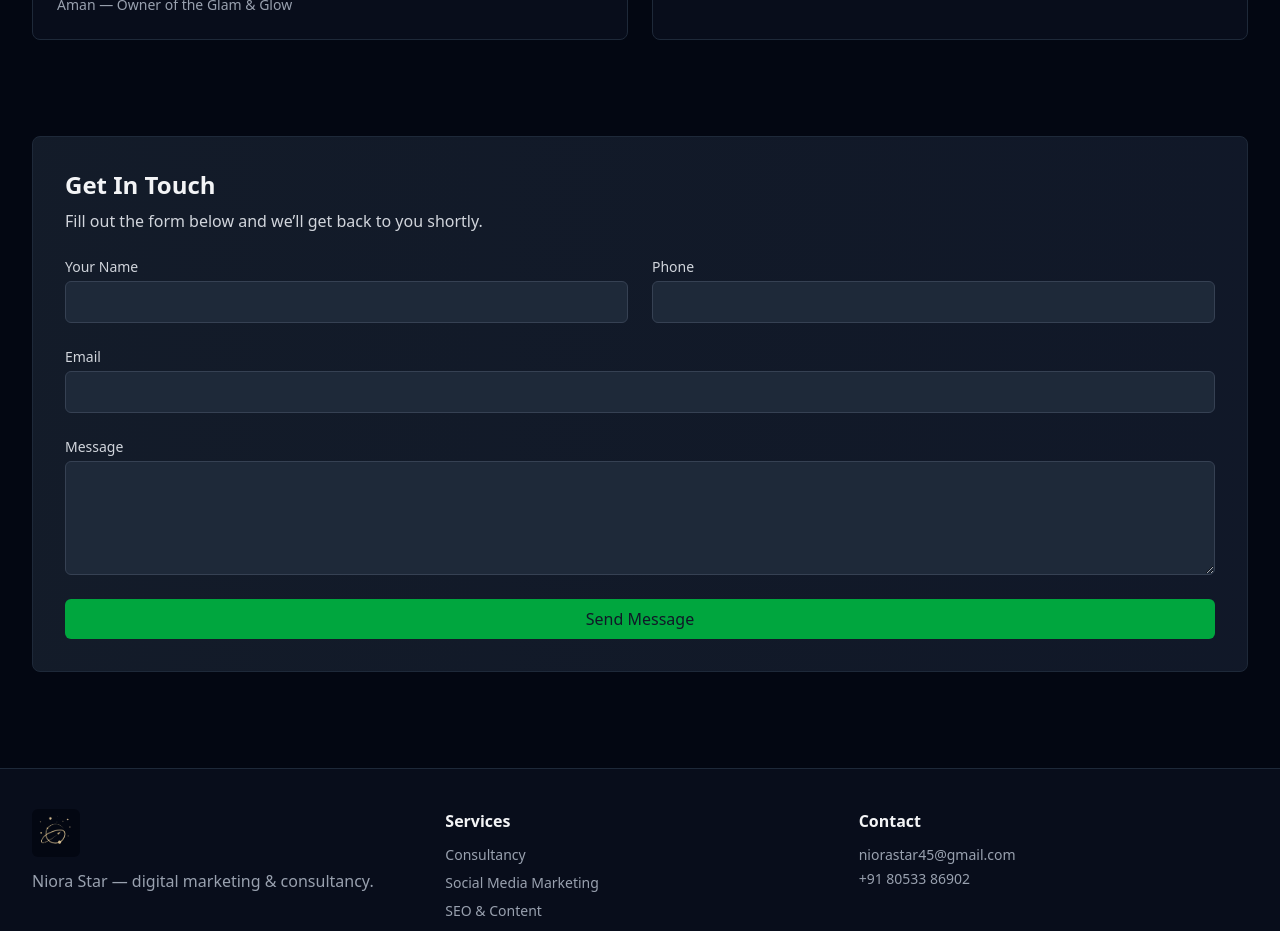
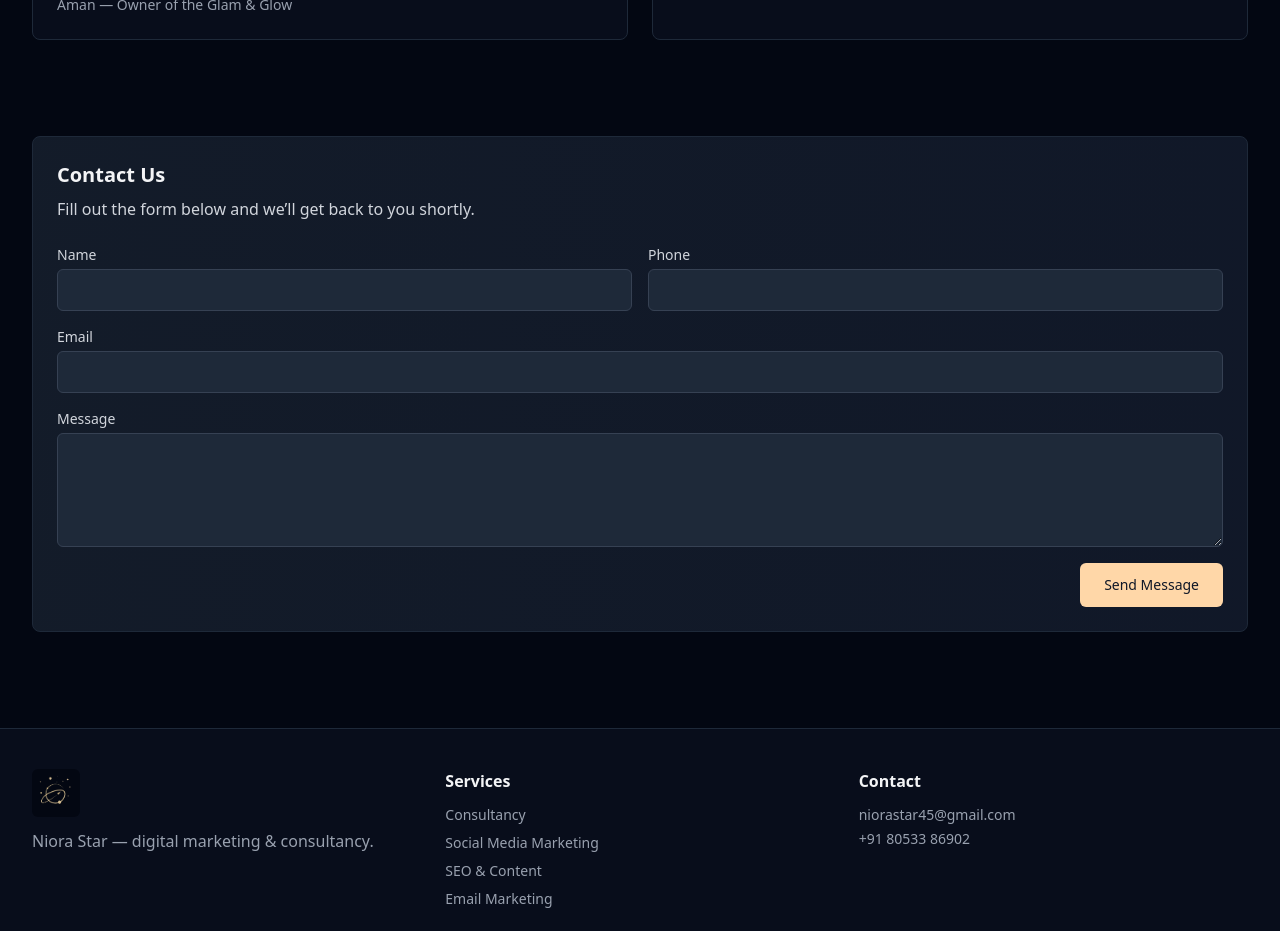
Before and after one commit to UMDhodi/niorastart, a Next.js app: page / in a window 1280 px wide. Shown: the part 2900-3831 px from the top of the page. Built offline with nearby package versions, Linux system fonts and the light colour scheme.

Commit message:
modification

```diff
--- a/src/app/components/sections/ContactSection.tsx
+++ b/src/app/components/sections/ContactSection.tsx
@@ -1,25 +1,26 @@
 export default function ContactSection() {
   return (
     <section id="contact" className="mx-auto max-w-7xl px-4 sm:px-6 lg:px-8 py-12">
-      <div className="rounded-lg border border-gray-800 bg-gradient-to-r from-gray-800/60 to-gray-900 p-8">
-        <h3 className="text-2xl font-semibold">Get In Touch</h3>
-        <p className="text-gray-300 mt-2">
-          Fill out the form below and we’ll get back to you shortly.
-        </p>
+      <div className="rounded-lg border border-gray-800 bg-gradient-to-r from-gray-800/60 to-gray-900 p-6">
+        <h3 className="text-xl font-semibold">Contact Us</h3>
+        <p className="text-gray-300 mt-2">Fill out the form below and we’ll get back to you shortly.</p>
 
         <form
           name="contact"
           method="POST"
           data-netlify="true"
-          className="mt-6 grid grid-cols-1 gap-6 sm:grid-cols-2"
+          netlify-honeypot="bot-field"
+          className="mt-6 grid grid-cols-1 sm:grid-cols-2 gap-4"
         >
-          {/* required for Netlify */}
+          {/* Required hidden input for Netlify */}
           <input type="hidden" name="form-name" value="contact" />
 
+          {/* Honeypot for spam protection */}
+          <input type="hidden" name="bot-field" />
+
+          {/* Name */}
           <div>
-            <label className="block text-sm font-medium text-gray-300">
-              Your Name
-            </label>
+            <label className="block text-sm font-medium text-gray-300">Name</label>
             <input
               type="text"
               name="name"
@@ -28,10 +29,9 @@ export default function ContactSection() {
             />
           </div>
 
+          {/* Phone */}
           <div>
-            <label className="block text-sm font-medium text-gray-300">
-              Phone
-            </label>
+            <label className="block text-sm font-medium text-gray-300">Phone</label>
             <input
               type="tel"
               name="phone"
@@ -39,10 +39,9 @@ export default function ContactSection() {
             />
           </div>
 
+          {/* Email */}
           <div className="sm:col-span-2">
-            <label className="block text-sm font-medium text-gray-300">
-              Email
-            </label>
+            <label className="block text-sm font-medium text-gray-300">Email</label>
             <input
               type="email"
               name="email"
@@ -51,10 +50,9 @@ export default function ContactSection() {
             />
           </div>
 
+          {/* Message */}
           <div className="sm:col-span-2">
-            <label className="block text-sm font-medium text-gray-300">
-              Message
-            </label>
+            <label className="block text-sm font-medium text-gray-300">Message</label>
             <textarea
               name="message"
               rows={4}
@@ -63,10 +61,11 @@ export default function ContactSection() {
             ></textarea>
           </div>
 
-          <div className="sm:col-span-2">
+          {/* Submit Button */}
+          <div className="sm:col-span-2 flex justify-end">
             <button
               type="submit"
-              className="w-full rounded-md bg-green-600 hover:bg-green-500 px-4 py-2 text-gray-900 font-medium"
+              className="rounded-md bg-orange-200 px-6 py-3 text-sm font-medium text-gray-900 hover:bg-orange-100"
             >
               Send Message
             </button>
```
Also changed, not shown: 2 other files (tests, documents, lock files or other folders).
